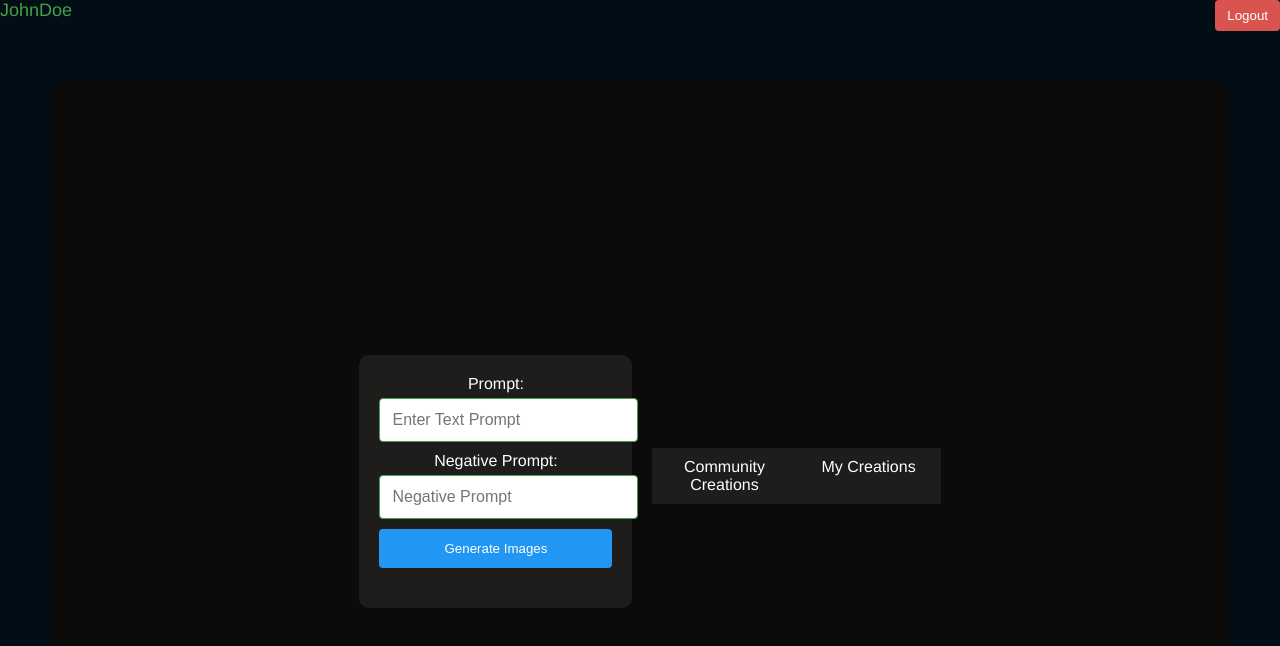
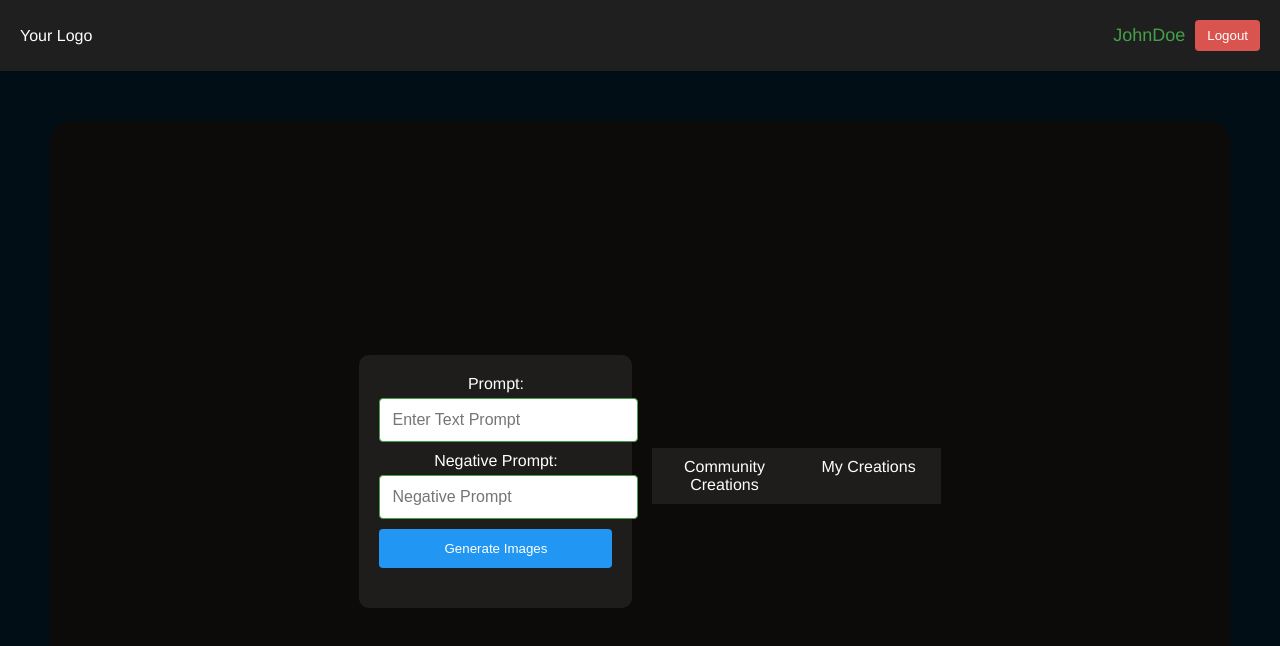
Before and after one commit to khadimhussain0/AnimeGen, a Vue app in the folder animegen-frontend/: page /app in a window 1280 px wide. Shown: the top 646 px of the page. Built offline with nearby package versions, Linux system fonts and the light colour scheme; sample sign-in values are in the browser's storage.

Commit message:
frontend/feat/updated ui design

```diff
--- a/animegen-frontend/src/views/MainApp.vue
+++ b/animegen-frontend/src/views/MainApp.vue
@@ -1,10 +1,12 @@
 <template>
+    <div class="header">
+      <div class="logo">Your Logo</div>
       <div class="user-info">
         <span class="username">{{ getUsername() }}</span>
         <button @click="logout" class="logout-button">Logout</button>
       </div>
+    </div>
   <div class="container">
-
     <div class="prompt-content">
 
 
@@ -98,11 +100,50 @@ export default {
 </script>
 
 <style scoped>
+  body {
+    margin: 0;
+    font-family: 'Arial', sans-serif;
+    background-color: #101010;
+  }
+
+  .header {
+    display: flex;
+    justify-content: space-between;
+    align-items: center;
+    padding: 20px;
+    background-color: #1f1f1f;
+  }
+
+  .user-info {
+    display: flex;
+    align-items: center;
+  }
+
+  .username {
+    font-size: 18px;
+    color: #45a049;
+    margin-right: 10px;
+  }
+
+  .logout-button {
+    background-color: #d9534f;
+    color: white;
+    padding: 8px 12px;
+    border: none;
+    border-radius: 4px;
+    cursor: pointer;
+    transition: background-color 0.3s;
+  }
+
+  .logout-button:hover {
+    background-color: #c9302c;
+  }
+
   .container {
     display: flex;
     justify-content: center;
     align-items: center;
-  height: 100vh;
+    height: 90vh;
     background-color: #0d0a0a;
     margin: 50px;
     border-radius: 20px;
@@ -117,28 +158,6 @@ export default {
     background-color: #1f1c1c;
     padding: 20px;
     border-radius: 10px;
-}
-
-.user-info {
-  display: flex;
-  justify-content: space-between;
-  align-items: left;
-  margin-bottom: 20px;
-}
-
-.username {
-  font-size: 18px;
-  color: #45a049;
-}
-
-.logout-button {
-  background-color: #d9534f;
-  color: white;
-  padding: 8px 12px;
-  border: none;
-  border-radius: 4px;
-  cursor: pointer;
-  transition: background-color 0.3s;
   }
 
 .logout-button:hover {
```
Lines whose indentation alone changed are shown as unchanged.
